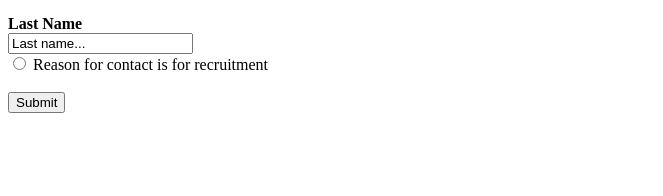
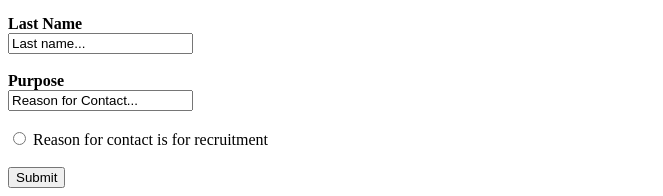
Before and after one commit to Huda-Cris/ist263, a plain HTML site: page lab04/contact.html in a window 1280 px wide. Shown: the part 779-975 px from the top of the page, without its empty margins (0-663 px from the left). Before the commit the page ends 900 px from the top, so only its background shows below. Drawn offline with Linux system fonts and the light colour scheme.

Commit message:
Update contact.html

```diff
--- a/lab04/contact.html
+++ b/lab04/contact.html
@@ -23,9 +23,11 @@
         <label for="fname" style="font-weight: bolder;">First Name</label><br>
         <input type="text" name="fname" id="fname" value="First name..."><br><br>
         <label for="lname" style="font-weight: bolder;">Last Name</label><br>
-        <input type="text" name="lname" id="lname" value="Last name..."><br>
-        <input type="radio" id="'male" value="Contact">
-        <label>Reason for contact is for recruitment</label><br><br>
+        <input type="text" name="lname" id="lname" value="Last name..."><br><br>
+        <label for="reason" style="font-weight: bolder;">Purpose</label><br>
+        <input type="text" name="reason" id="reason" value="Reason for Contact..."><br><br>
+        <input type="radio" id="reason" name='reason'value="Contact">
+        <label for="reason">Reason for contact is for recruitment</label><br><br>
         <input type="submit" value="Submit" id="bttn">
 
 
```
